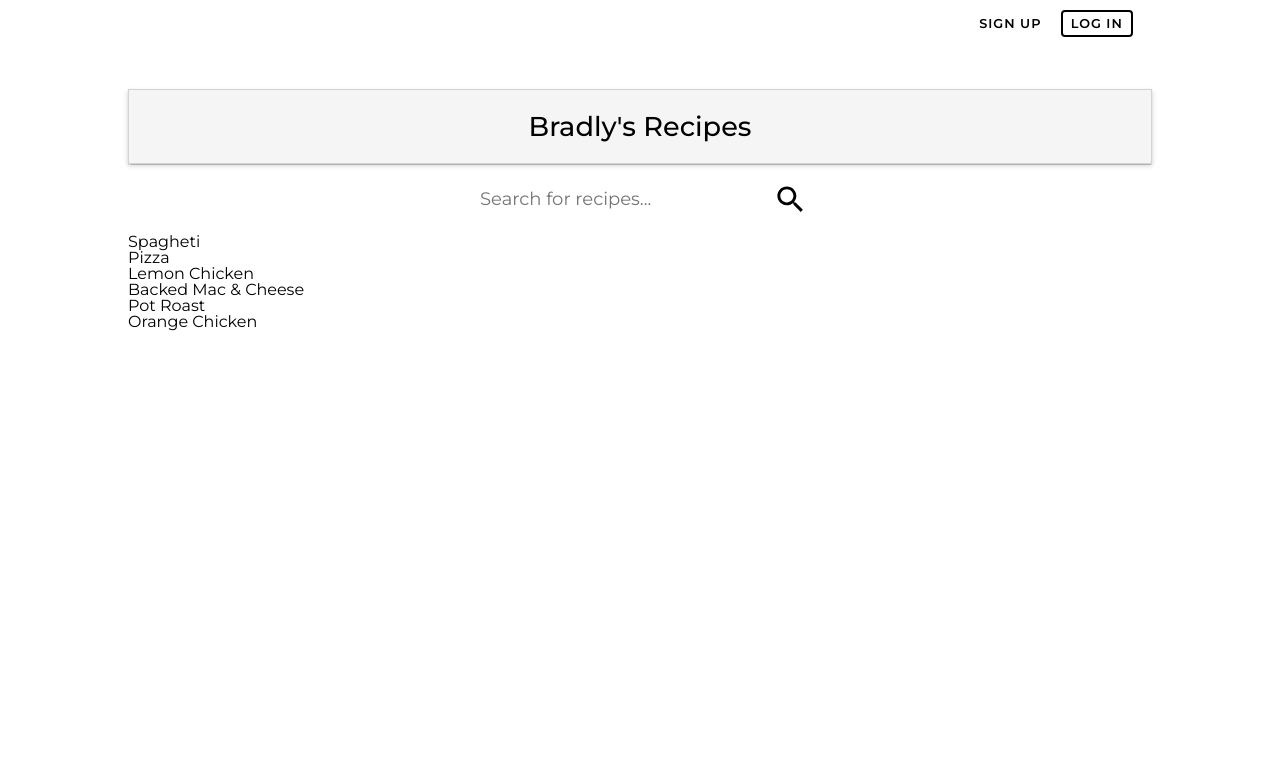
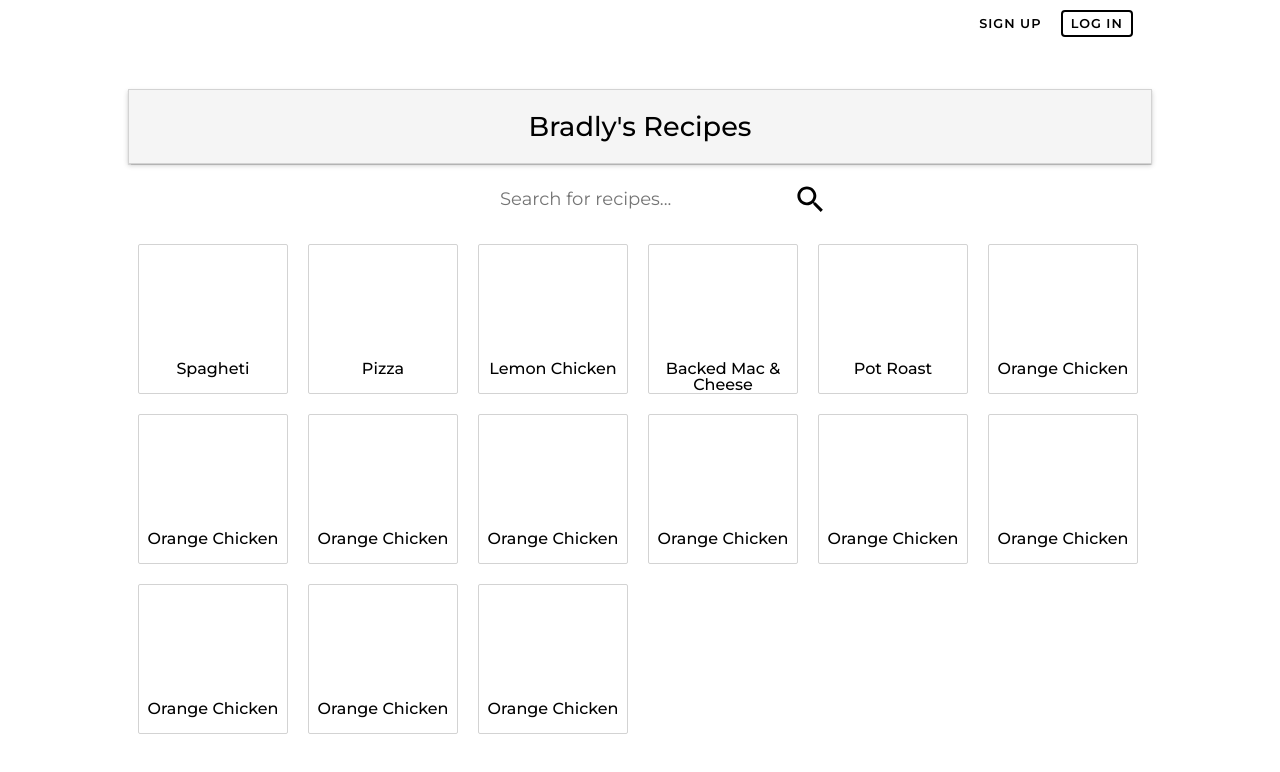
Before and after one commit to Grocer-List-App/grocery-list-app-fe, a React (Create React App) app: page /recipes in a window 1280 px wide. Shown: the top 772 px of the page. Built offline with nearby package versions, Linux system fonts and the light colour scheme.

Commit message:
map through filtered recipes

```diff
--- a/src/Components/Common/Common.module.css
+++ b/src/Components/Common/Common.module.css
@@ -10,13 +10,10 @@
 .search input {
     background-color: white;
     font-size: 18px;
-    border-radius: 2px;
     padding: 15px;
     width: 300px;
     height: 50px;
     border: 0;
-    /* border-top-right-radius: 0px; */
-    /* border-bottom-right-radius: 0px; */
 }
 
 .search_icon {
@@ -24,6 +21,8 @@
     width: 50px;
     display: grid;
     place-items: center;
+    border: 0;
+
 }
 
 input:focus {
--- a/src/Components/Pages/Recipes/Recipes.js
+++ b/src/Components/Pages/Recipes/Recipes.js
@@ -25,7 +25,7 @@ export default function Recipes() {
     <div className={styles.recipes_wrapper}>
       <div className={styles.user_banner}>Bradly's Recipes</div>
       <div className={styles.filter_bar}>
-        <SearchBar className={styles.search_bar}
+        <SearchBar id={styles.search_bar}
           placeholder='Search for recipes...'
           data={filteredData}
           handleSearch={handleSearch}
@@ -36,7 +36,10 @@ export default function Recipes() {
       <div className={styles.recipes_container}>
         {filteredData.map((item, index) => {
           return (
-            <div key={index} className={styles.recipe_card}>{item.name}</div>
+            <div key={index} className={styles.recipe_card}>
+              <div className={styles.recipe_image}></div>
+              <div className={styles.recipe_text}>{item.name}</div>
+            </div>
           )
         })}
       </div>
--- a/src/Components/Pages/Recipes/Recipes.module.css
+++ b/src/Components/Pages/Recipes/Recipes.module.css
@@ -18,8 +18,34 @@
     display: grid;
     place-items: center;
     margin: 10px;
+    position: relative;
+    left: 20px;
+}
+
+.recipes_container {
+    display: flex;
+    justify-content: flex-start;
+    flex-wrap: wrap;
 }
 
 .recipe_card {
     text-transform: capitalize;
+    border: 1px solid lightgrey;
+    border-radius: 2px;
+    margin: 10px;
+    width: 150px;
+    height: 150px;
+    overflow: hidden;
+    text-align: center;
+    cursor: pointer;
 }
+
+.recipe_image {
+    height: 100%;
+}
+
+.recipe_text {
+    position: relative;
+    top: -22%;
+    font-weight: 500;
+}
--- a/src/Data.json
+++ b/src/Data.json
@@ -16,5 +16,32 @@
     },
     {
         "name": "orange chicken"
+    },
+    {
+        "name": "orange chicken"
+    },
+    {
+        "name": "orange chicken"
+    },
+    {
+        "name": "orange chicken"
+    },
+    {
+        "name": "orange chicken"
+    },
+    {
+        "name": "orange chicken"
+    },
+    {
+        "name": "orange chicken"
+    },
+    {
+        "name": "orange chicken"
+    },
+    {
+        "name": "orange chicken"
+    },
+    {
+        "name": "orange chicken"
     }
 ]
```
